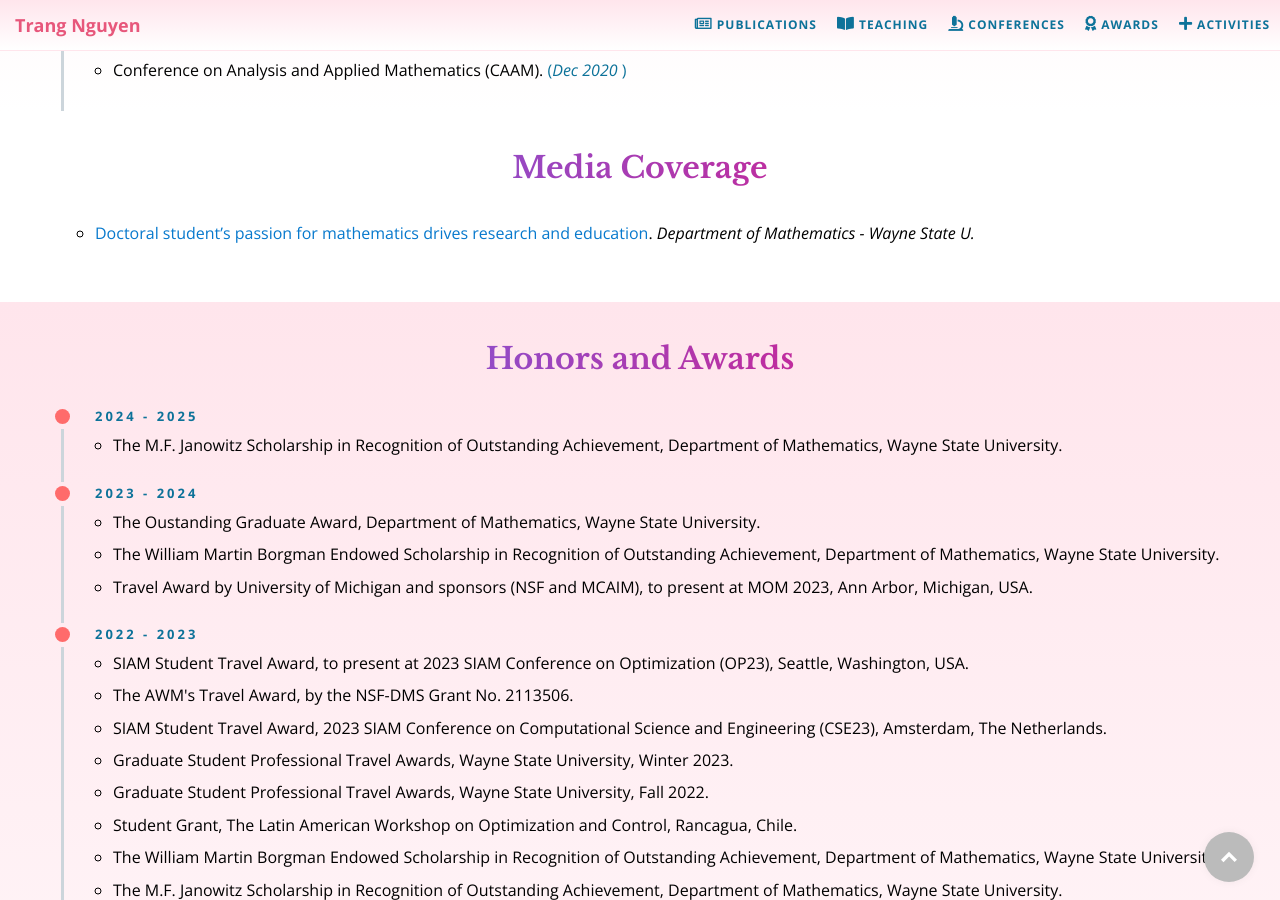
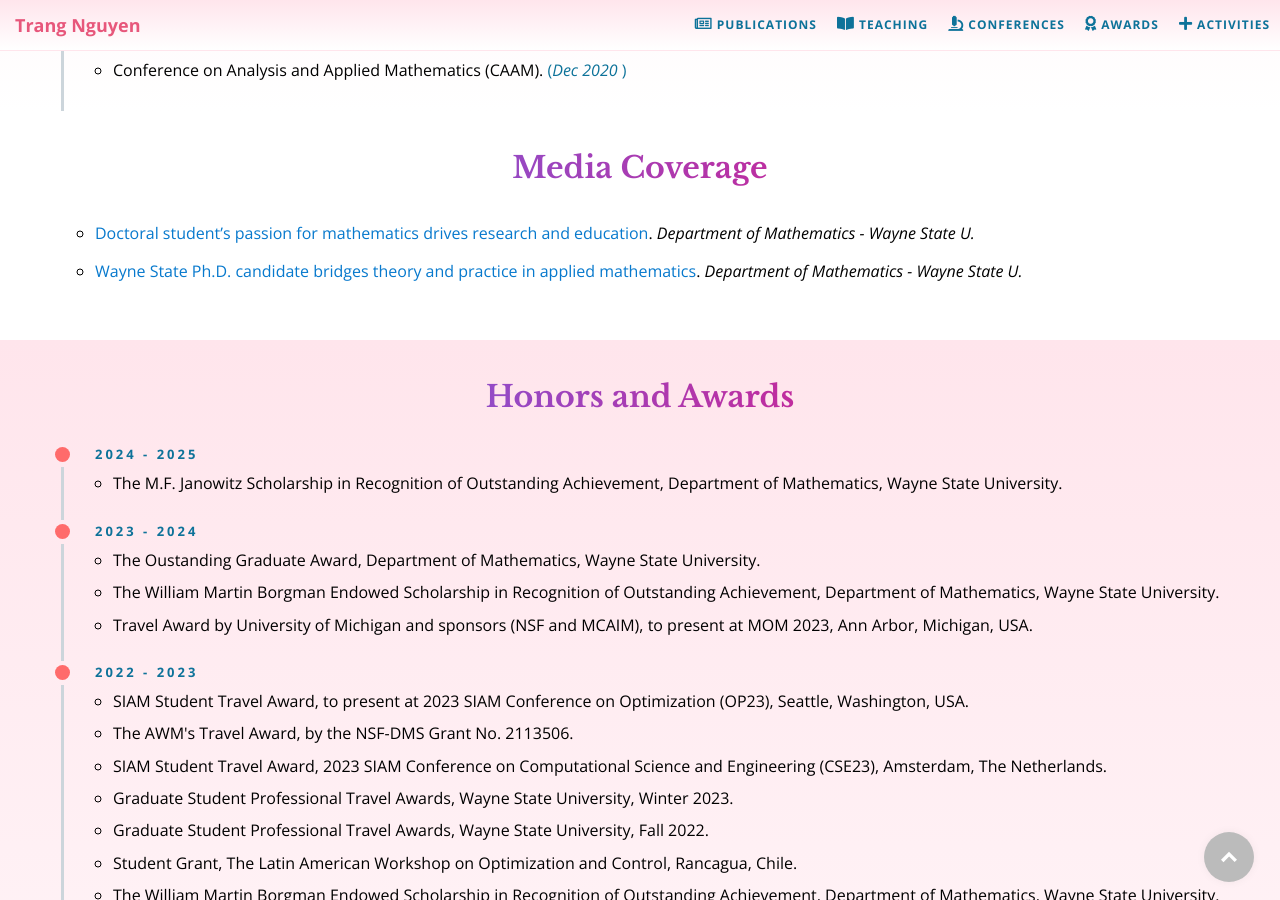
Before and after one commit to daitrangng/daitrangng.github.io, a Jekyll site: the page built from index.md, in a window 1280 px wide and 900 px high, scrolled down 4510 px. Built offline with Jekyll 4.4.1, drawn with Linux system fonts in a browser that asks for light colours; formulas are drawn with MathJax 3.

Commit message:
add media

```diff
--- a/_data/media.yml
+++ b/_data/media.yml
@@ -1,3 +1,4 @@
 # markdown syntax: https://www.markdownguide.org/basic-syntax/
 # just make the same things as in activities.yml
 - activity: "[Doctoral student’s passion for mathematics drives research and education](https://clas.wayne.edu/math/spotlights/doctoral-students-passion-for-mathematics-drives-research-and-education-116702){:target=\"_blank\"}. *Department of Mathematics - Wayne State U.*"
+- activity: "[Wayne State Ph.D. candidate bridges theory and practice in applied mathematics](https://clas.wayne.edu/math/news/wayne-state-phd-candidate-bridges-theory-and-practice-in-applied-mathematics-64865){:target=\"_blank\"}. *Department of Mathematics - Wayne State U.*"
```
